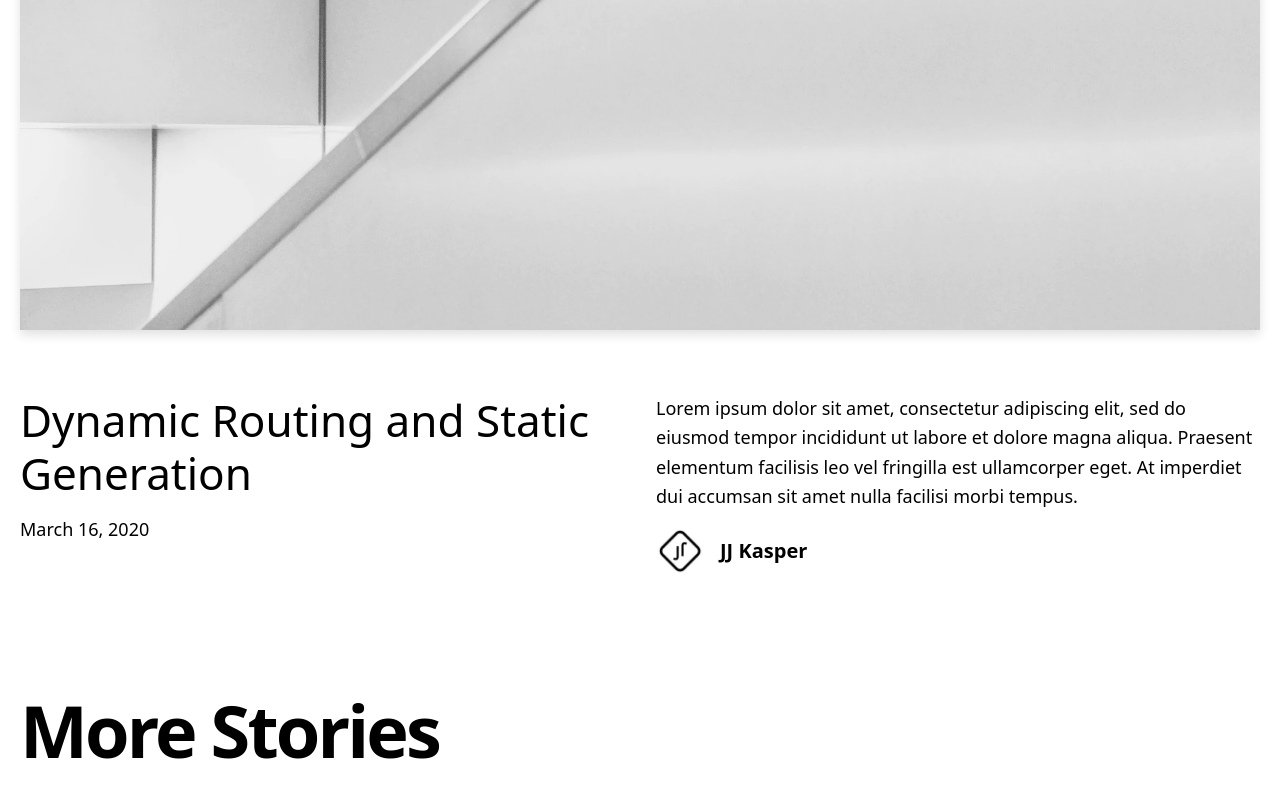
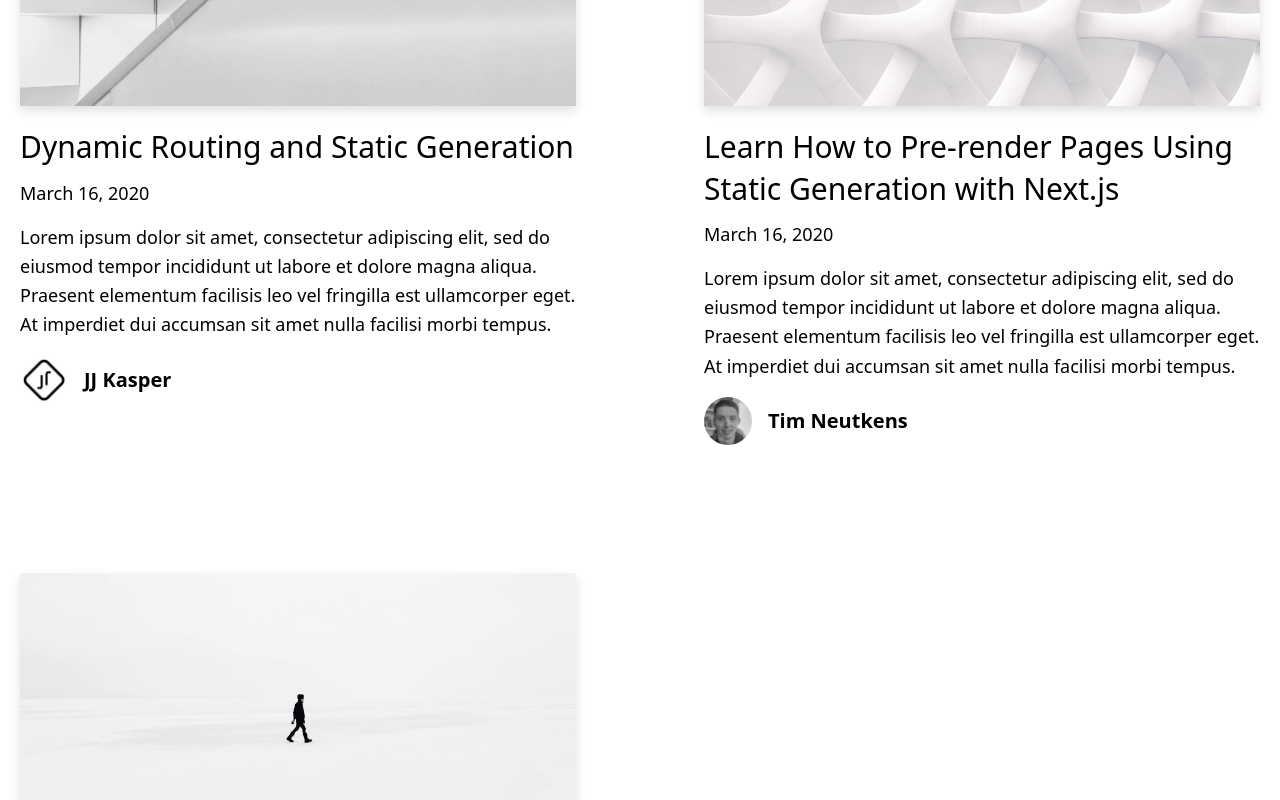
Before and after one commit to Vicskips/hashenyet, a Next.js app: page / in a window 1280 px wide. Shown: the part 560-1360 px from the top of the page. Built offline with nearby package versions, Linux system fonts and the light colour scheme.

Commit message:
removed heroPost from home page

```diff
--- a/pages/index.js
+++ b/pages/index.js
@@ -1,15 +1,12 @@
 import Container from "../components/container";
 import MoreStories from "../components/more-stories";
-import HeroPost from "../components/hero-post";
+
 import Intro from "../components/intro";
 import Layout from "../components/layout";
 import { getAllPosts } from "../lib/api";
 import Head from "next/head";
-import { CMS_NAME } from "../lib/constants";
 
 export default function Index({ allPosts }) {
-  const heroPost = allPosts[0];
-  const morePosts = allPosts.slice(1);
   return (
     <>
       <Layout>
@@ -18,17 +15,8 @@
         </Head>
         <Container>
           <Intro />
-          {heroPost && (
-            <HeroPost
-              title={heroPost.title}
-              coverImage={heroPost.coverImage}
-              date={heroPost.date}
-              author={heroPost.author}
-              slug={heroPost.slug}
-              excerpt={heroPost.excerpt}
-            />
-          )}
-          {morePosts.length > 0 && <MoreStories posts={morePosts} />}
+
+          {allPosts.length > 0 && <MoreStories posts={allPosts} />}
         </Container>
       </Layout>
     </>
```
